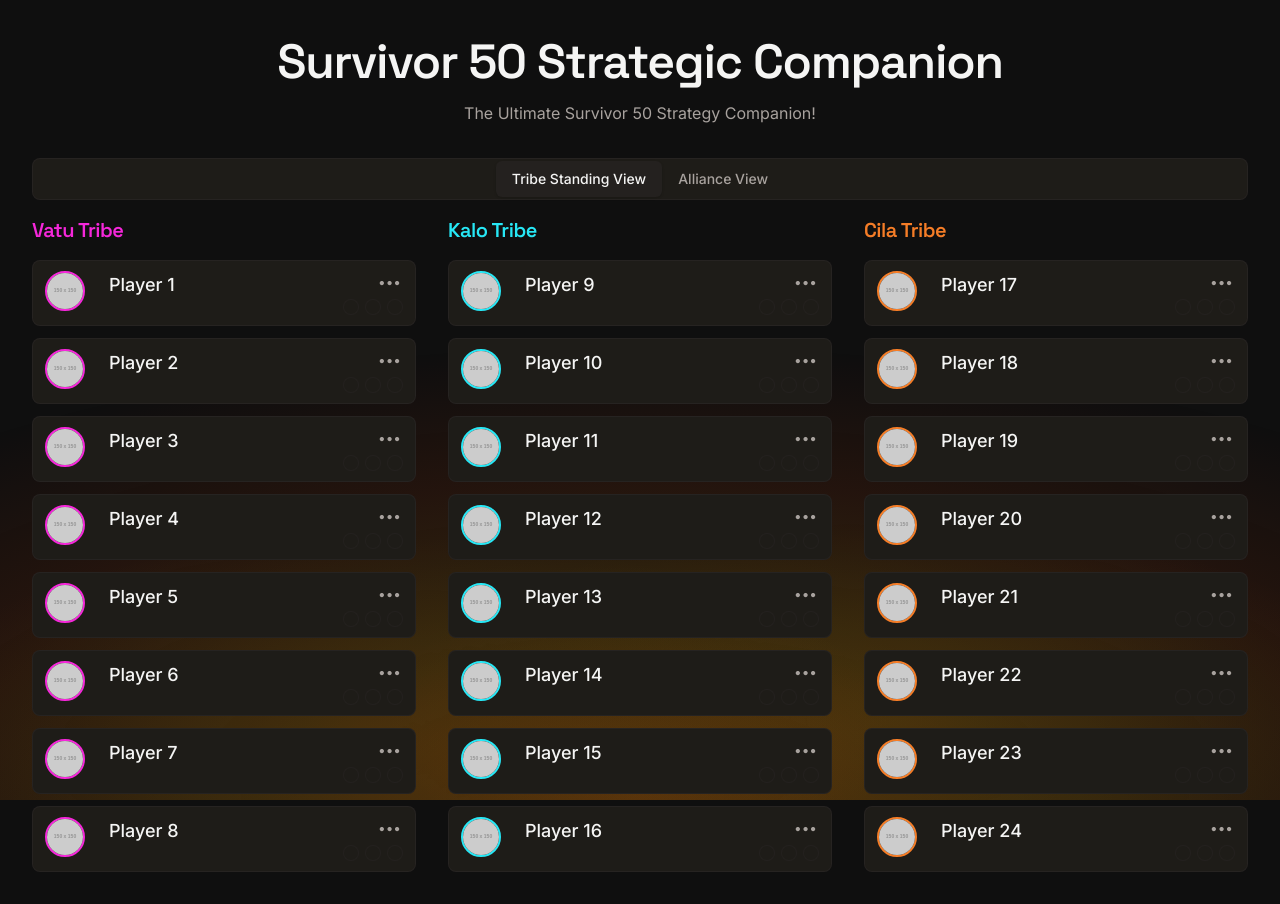
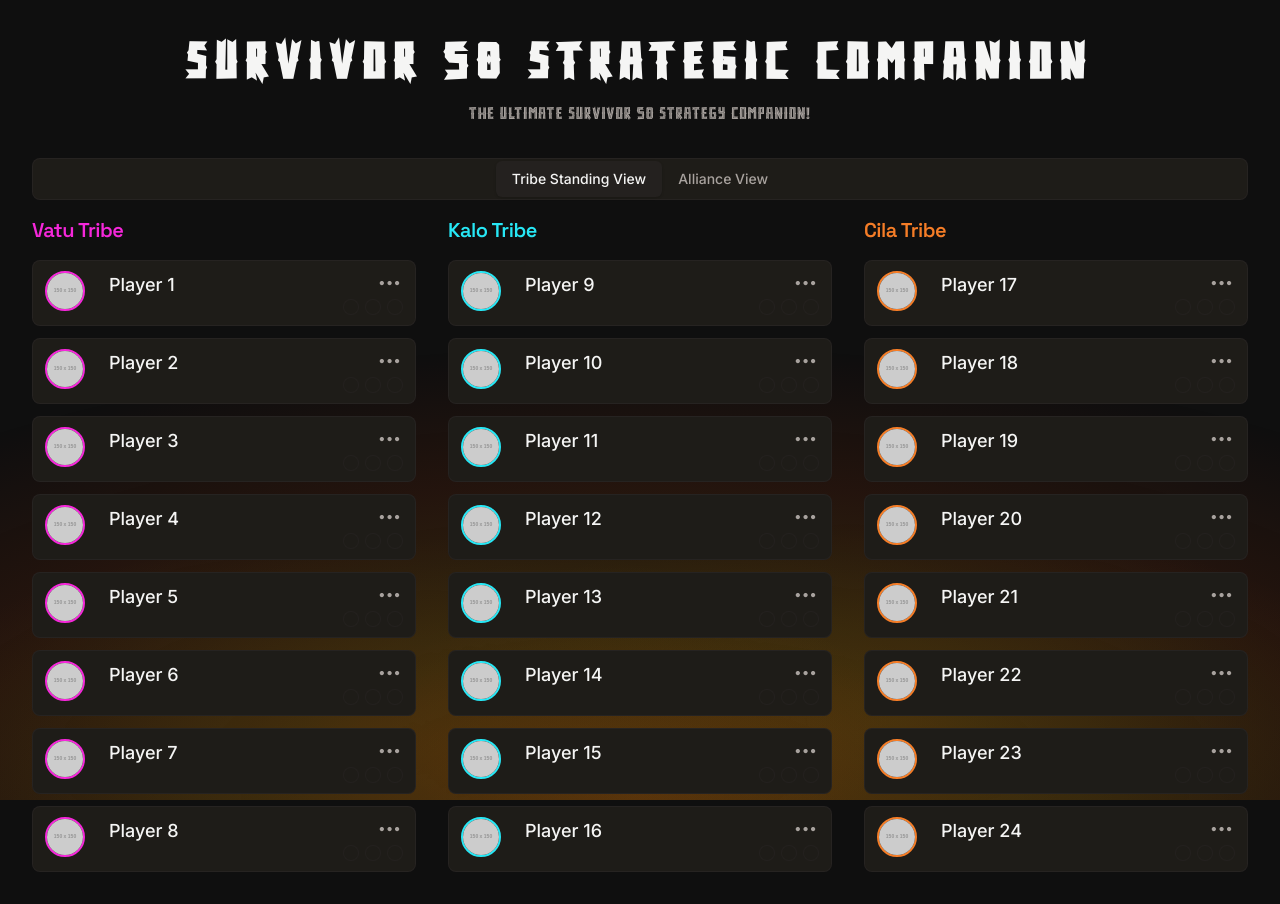
Before and after one commit to stoneroshell/survivor-tracker, a Next.js app: page / in a window 1280 px wide. Built offline with nearby package versions, Linux system fonts and the light colour scheme.

Commit message:
change header font and add remove advantages menu option

```diff
--- a/src/app/page.tsx
+++ b/src/app/page.tsx
@@ -4,11 +4,11 @@ export default function Home() {
   return (
     <div className="flex min-h-screen flex-col items-center bg-transparent px-4 py-8 sm:px-6 lg:px-8">
       <div className="flex w-full max-w-7xl flex-1 flex-col items-center">
-        <header className="mb-8 text-center">
-          <h1 className="font-heading text-3xl font-semibold leading-tight tracking-tight text-foreground sm:text-4xl md:text-5xl">
+        <header className="mb-8 text-center font-survivor">
+          <h1 className="text-3xl font-semibold leading-tight tracking-[0.2em] text-foreground sm:text-4xl md:text-5xl">
             Survivor 50 Strategic Companion
           </h1>
-          <p className="font-body mt-2 text-base leading-relaxed text-muted">
+          <p className="mt-2 text-base leading-relaxed text-muted">
             The Ultimate Survivor 50 Strategy Companion!
           </p>
         </header>
--- a/src/components/PlayerCard.tsx
+++ b/src/components/PlayerCard.tsx
@@ -69,6 +69,9 @@ export const PlayerCard = forwardRef<HTMLElement, PlayerCardProps>(
     );
     const setPlayerStatus = useSurvivorStore((s) => s.setPlayerStatus);
     const addPlayerAdvantage = useSurvivorStore((s) => s.addPlayerAdvantage);
+    const removePlayerAdvantages = useSurvivorStore(
+      (s) => s.removePlayerAdvantages
+    );
     const isActive = status === "active";
     const [menuView, setMenuView] = useState<MenuView>("closed");
     const [dropdownRect, setDropdownRect] = useState<DOMRect | null>(null);
@@ -115,6 +118,11 @@ export const PlayerCard = forwardRef<HTMLElement, PlayerCardProps>(
 
     function handleRemoveAlliance() {
       setPlayerAllianceColor(playerId, null);
+      setMenuView("closed");
+    }
+
+    function handleRemoveAdvantages() {
+      removePlayerAdvantages(playerId);
       setMenuView("closed");
     }
 
@@ -274,6 +282,16 @@ export const PlayerCard = forwardRef<HTMLElement, PlayerCardProps>(
                       Add Advantage
                     </button>
                   )}
+                  {advantages.length > 0 && (
+                    <button
+                      type="button"
+                      className="w-full px-3 py-2 text-left text-sm text-firePrimary transition-colors hover:bg-border/40"
+                      role="menuitem"
+                      onClick={handleRemoveAdvantages}
+                    >
+                      Remove Advantages
+                    </button>
+                  )}
                   {isActive && (
                     <>
                       <button
--- a/src/store/useSurvivorStore.ts
+++ b/src/store/useSurvivorStore.ts
@@ -28,6 +28,7 @@ interface SurvivorState {
   setPlayerAllianceColor: (playerId: string, allianceColor: string | null) => void;
   setPlayerStatus: (playerId: string, status: PlayerStatus) => void;
   addPlayerAdvantage: (playerId: string, advantageId: AdvantageId) => void;
+  removePlayerAdvantages: (playerId: string) => void;
 }
 
 const PLACEHOLDER_IMAGE = "https://via.placeholder.com/150";
@@ -85,6 +86,12 @@ export const useSurvivorStore = create<SurvivorState>()(
             return { ...p, advantages: [...list, advantageId] };
           }),
         })),
+      removePlayerAdvantages: (playerId) =>
+        set((state) => ({
+          players: state.players.map((p) =>
+            p.id === playerId ? { ...p, advantages: [] } : p
+          ),
+        })),
     }),
     {
       name: "survivor-50-tracker",
--- a/src/styles/globals.css
+++ b/src/styles/globals.css
@@ -1,7 +1,17 @@
 @import "tailwindcss";
+
+/* Survivor display font – header and subhead only */
+@font-face {
+  font-family: "SURVIVOR";
+  src: url("/fonts/SURVIVOR.ttf") format("truetype");
+  font-weight: normal;
+  font-style: normal;
+  font-display: swap;
+}
 
 /* Dark Tribal Firelight – near-black charcoal, deep brown-black, fire accents */
 :root {
+  --font-survivor: "SURVIVOR", system-ui, sans-serif;
   --backgroundPrimary: #0f0f0f;
   --backgroundSecondary: #1a1814;
   --surfaceCard: #1e1c18;
@@ -118,3 +128,8 @@ body {
 .font-mono {
   font-family: var(--font-mono), ui-monospace, monospace;
 }
+
+.font-survivor {
+  font-family: var(--font-survivor);
+  letter-spacing: 0.08em;
+}
```
Also changed, not shown: public/fonts/SURVIVOR.ttf (added).
